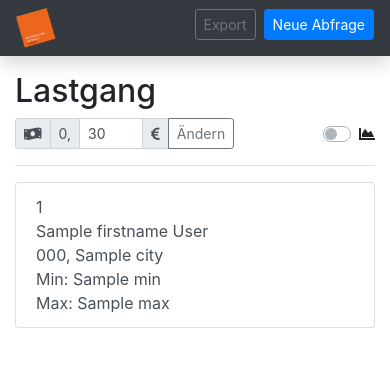
After one commit to rijun/it-projekt, a Flask app: template src/templates/selection.html in a window 390 px wide. The commit adds this page. Shown: the top 367 px of the page. Run offline with Flask 3, Linux system fonts and the light colour scheme; the template is opened without the code that fills it: most values are stand-ins (such as "Sample title", 1, 10 or a date in 2020); some libraries are stand-ins or nearby versions.

Commit message:
Created meter selection page

```diff
--- a/src/app.py
+++ b/src/app.py
@@ -96,8 +96,8 @@ def build_response_dict(result):
     energy_diffs = []
 
     for res in result:
-        times.append(res[0])                    # res[0] --> datum_zeit
-        meter_readings.append(float(res[1]))    # res[1] --> obis_180
+        times.append(res[0])  # res[0] --> datum_zeit
+        meter_readings.append(float(res[1]))  # res[1] --> obis_180
 
     for i in range(len(times) - 1):
         energy_diffs.append((floor(meter_readings[i + 1] * 100) - floor(meter_readings[i] * 100)) / 100)
@@ -129,7 +129,7 @@ def root():
     """
 
     stored_meters = get_available_meters()
-    return render_template('index.html', meters=stored_meters)
+    return render_template('selection.html', meters=stored_meters)
 
 
 @app.route('/meter/<meter_id>/<mode>')
@@ -163,7 +163,7 @@ def meters(meter_id, mode):
             next_day = end_day + timedelta(days=1)
 
             query = "SELECT DATE(datum_zeit), obis_180 FROM zaehlwerte WHERE DATE(datum_zeit) BETWEEN '{0}' AND '{1}' " \
-                    "AND zaehler_id = '{2}' AND TIME(datum_zeit) = '00:00:00' ORDER BY datum_zeit ASC"\
+                    "AND zaehler_id = '{2}' AND TIME(datum_zeit) = '00:00:00' ORDER BY datum_zeit ASC" \
                 .format(start_day.date(), next_day.date(), selected_meter)
 
         elif selected_mode == 'month':
@@ -171,7 +171,7 @@ def meters(meter_id, mode):
             next_month = add_month(month)
 
             query = "SELECT DATE(datum_zeit), obis_180 FROM zaehlwerte WHERE DATE(datum_zeit) BETWEEN '{0}' AND '{1}' " \
-                    "AND TIME(datum_zeit) = '00:00:00' AND zaehler_id = '{2}' ORDER BY datum_zeit ASC"\
+                    "AND TIME(datum_zeit) = '00:00:00' AND zaehler_id = '{2}' ORDER BY datum_zeit ASC" \
                 .format(month.strftime(DATE_FORMAT), next_month.strftime(DATE_FORMAT), selected_meter)
 
         elif selected_mode == 'year':
@@ -180,7 +180,7 @@ def meters(meter_id, mode):
 
             query = "SELECT DATE(datum_zeit, '%Y-%m-%d'), obis_180 FROM zaehlwerte WHERE STRFTIME('%Y', datum_zeit) " \
                     "BETWEEN '{0}' AND '{1}' AND STRFTIME('%d', datum_zeit) = '01' AND TIME(datum_zeit) = '00:00:00' " \
-                    "AND zaehler_id = '{2}' ORDER BY datum_zeit ASC"\
+                    "AND zaehler_id = '{2}' ORDER BY datum_zeit ASC" \
                 .format(year.strftime(YEAR_FORMAT), next_year.strftime(YEAR_FORMAT), selected_meter)
 
         response = build_response_dict(db.select(query))
--- a/src/static/main.js
+++ b/src/static/main.js
@@ -35,18 +35,6 @@ function setupMeterSelector() {
         opt.value = meter;
         opt.innerHTML = meter;
         meterSelector.add(opt);
-    }
-}
-
-function setMeterButtonEvents() {
-    const meterButtonList = document.getElementsByClassName('meter');
-    for (let meterButton of meterButtonList) {
-        // Cannot use arrow function as "this" represents the function owner, not the function caller
-        meterButton.onclick = function () {
-            document.getElementById('showModalButton').click();
-            document.getElementById('meterSelector').value = this.id;
-            setSelectorRanges();    // Manual invocation as changing the value doesn't trigger the onchange event
-        }
     }
 }
 
--- /dev/null
+++ b/src/templates/base.html
@@ -0,0 +1,119 @@
+<!DOCTYPE html>
+<html lang="de">
+
+<head>
+  <meta charset="utf-8"/>
+  <title>Lastgangsdarstellung</title>
+  <link rel="icon" type="image/png" href="{{ url_for('static', filename='favicon.png') }}">
+  <meta name="viewport" content="width=device-width, initial-scale=1.0">
+  <!-- Include required CSS files -->
+  <link rel="stylesheet" href="https://stackpath.bootstrapcdn.com/bootstrap/4.3.1/css/bootstrap.min.css"
+        integrity="sha384-ggOyR0iXCbMQv3Xipma34MD+dH/1fQ784/j6cY/iJTQUOhcWr7x9JvoRxT2MZw1T" crossorigin="anonymous">
+  <link rel="stylesheet" href="https://use.fontawesome.com/releases/v5.7.0/css/all.css"
+        integrity="sha384-lZN37f5QGtY3VHgisS14W3ExzMWZxybE1SJSEsQp9S+oqd12jhcu+A56Ebc1zFSJ" crossorigin="anonymous">
+</head>
+
+<body>
+<!-- Header -->
+<nav class="navbar d-md-none navbar-dark bg-dark shadow">
+  <!--<button class="navbar-toggler" type="button" data-toggle="dropdown">
+    <span class="navbar-toggler-icon"></span>
+  </button>-->
+  <a class="navbar-brand p-0 m-0" href="#">
+    <img src="{{ url_for('static', filename='favicon.png') }}" width="40" height="40" class="d-inline-block align-top"
+         alt="">
+  </a>
+  <div class="btn-toolbar d-md-none mb-2 mb-md-0">
+    <div class="btn-group mr-2">
+      <button type="button" class="btn btn-sm btn-outline-secondary">Export</button>
+    </div>
+    <button type="button" class="btn btn-sm btn-primary" data-toggle="modal" data-target="#queryModal">
+      Neue Abfrage
+    </button>
+  </div>
+</nav>
+<img class="d-none d-md-block p-0" src="{{ url_for('static', filename='header.png') }}" alt="logo.png" width="100%"/>
+<!-- Content -->
+<main class="container-fluid">
+  <div class="row justify-content-center">
+    <div class="col-lg-11">
+      <!-- Header -->
+      <div
+              class="d-flex justify-content-between flex-wrap flex-md-nowrap align-items-center pt-3 pb-2 mb-3 border-bottom">
+        <h2 class="h2">Lastgang</h2>
+        <div class="mb-2 mb-md-0">
+          <div class="input-group input-group-sm">
+            <div class="input-group-prepend">
+              <label class="input-group-text form-control-label" for="priceInput"><i class="fas fa-money-bill-wave"></i></label>
+              <span class="input-group-text">0,</span>
+            </div>
+            <input class="form-control" type="number" id="priceInput" value="30" style="width: 4rem">
+            <div class="input-group-append">
+              <span class="input-group-text"><i class="fas fa-euro-sign"></i></span>
+              <button type="submit" class="btn btn-outline-secondary" id="changePrice">Ändern</button>
+            </div>
+          </div>
+        </div>
+        <div class="mb-2 mb-md-0">
+          <div class="custom-control custom-switch">
+            <input type="checkbox" class="custom-control-input" id="meterReadingsSelector">
+            <label class="custom-control-label" for="meterReadingsSelector"><i class="fas fa-chart-area"></i></label>
+          </div>
+        </div>
+        <div class="btn-toolbar d-none d-md-block mb-2 mb-md-0">
+          <div class="btn-group mr-2">
+            <button type="button" class="btn btn-sm btn-outline-secondary">Export</button>
+          </div>
+          <button type="button" class="btn btn-sm btn-primary" data-toggle="modal" data-target="#queryModal"
+                  id="showModalButton">
+            Neue Abfrage
+          </button>
+        </div>
+      </div>
+    </div>
+  </div>
+  <!-- Content -->
+  <div class="row justify-content-center">
+    <div class="col-lg-11">
+      {% block content %}{% endblock %}
+    </div>
+  </div>
+</main>
+{% include 'modal.html' %}
+<!-- Scripts -->
+<!-- Bootstrap -->
+<script src="https://code.jquery.com/jquery-3.3.1.slim.min.js"
+        integrity="sha384-q8i/X+965DzO0rT7abK41JStQIAqVgRVzpbzo5smXKp4YfRvH+8abtTE1Pi6jizo"
+        crossorigin="anonymous"></script>
+<script src="https://cdnjs.cloudflare.com/ajax/libs/popper.js/1.14.7/umd/popper.min.js"
+        integrity="sha384-UO2eT0CpHqdSJQ6hJty5KVphtPhzWj9WO1clHTMGa3JDZwrnQq4sF86dIHNDz0W1"
+        crossorigin="anonymous"></script>
+<script src="https://stackpath.bootstrapcdn.com/bootstrap/4.3.1/js/bootstrap.min.js"
+        integrity="sha384-JjSmVgyd0p3pXB1rRibZUAYoIIy6OrQ6VrjIEaFf/nJGzIxFDsf4x0xIM+B07jRM"
+        crossorigin="anonymous"></script>
+<!-- Moment.js -->
+<script src="https://cdnjs.cloudflare.com/ajax/libs/moment.js/2.24.0/moment-with-locales.min.js"></script>
+<!-- Chart.js -->
+<script src="https://cdnjs.cloudflare.com/ajax/libs/Chart.js/2.8.0/Chart.min.js"></script>
+<!-- Custom -->
+<script>
+    function addMetersToStorage() {
+        let availableMeters = {{ meters | tojson }};
+        let meters = {};
+        availableMeters.forEach(meter => {
+            meters[meter.id] = {
+                'id': meter.id,
+                'date': {
+                    'min': meter.min,
+                    'max': meter.max
+                }
+            };
+        });
+        window.meters = meters; // Store available meters in a global object
+    }
+</script>
+<script src="{{ url_for('static', filename='main.js') }}"></script>
+{% block contentjs %}{% endblock %}
+</body>
+
+</html>
--- a/src/templates/index.html
+++ b/src/templates/meter.html
@@ -1,10 +1,10 @@
 <!DOCTYPE html>
-<html>
+<html lang="de">
 
 <head>
   <meta charset="utf-8"/>
-  <title>Lastgangsvisualisierungsschnittstelle</title>
-  <link rel="icon" type="image/png" href="static/favicon.png">
+  <title>Lastgangsdarstellung</title>
+  <link rel="icon" type="image/png" href="{{ url_for('static', filename='favicon.css') }}">
   <meta name="viewport" content="width=device-width, initial-scale=1.0">
   <!-- Include required CSS files -->
   <link rel="stylesheet" href="https://stackpath.bootstrapcdn.com/bootstrap/4.3.1/css/bootstrap.min.css"
--- a/src/templates/modal.html
+++ b/src/templates/modal.html
@@ -1,4 +1,3 @@
-<!-- Abfrageoptionen -->
 <div class="modal fade" id="queryModal" tabindex="-1" role="dialog">
   <div class="modal-dialog modal-dialog-centered" role="document">
     <div class="modal-content">
--- /dev/null
+++ b/src/templates/selection.html
@@ -0,0 +1,33 @@
+{% extends 'base.html' %}
+
+{% block content %}
+  <div class="list-group" id="meterSelection">
+    {% for meter in meters %}
+      <button type="button" class="list-group-item list-group-item-action meter" id="{{ meter.id }}">
+        {{ meter.id }}<br>
+        {{ meter.firstname }} {{ meter.lastname }}<br>
+        {{ meter.zipcode }}, {{ meter.city }}<br>
+        Min: {{ meter.min }}<br>
+        Max: {{ meter.max }}
+      </button>
+    {% endfor %}
+  </div>
+{% endblock %}
+
+{% block contentjs %}
+  <script>
+      function setMeterButtonEvents() {
+          const meterButtonList = document.getElementsByClassName('meter');
+          for (let meterButton of meterButtonList) {
+              // Cannot use arrow function as "this" represents the function owner, not the function caller
+              meterButton.onclick = function () {
+                  document.getElementById('showModalButton').click();
+                  document.getElementById('meterSelector').value = this.id;
+                  setSelectorRanges();    // Manual invocation as changing the value doesn't trigger the onchange event
+              }
+          }
+      }
+
+      setMeterButtonEvents();
+  </script>
+{% endblock %}
```
